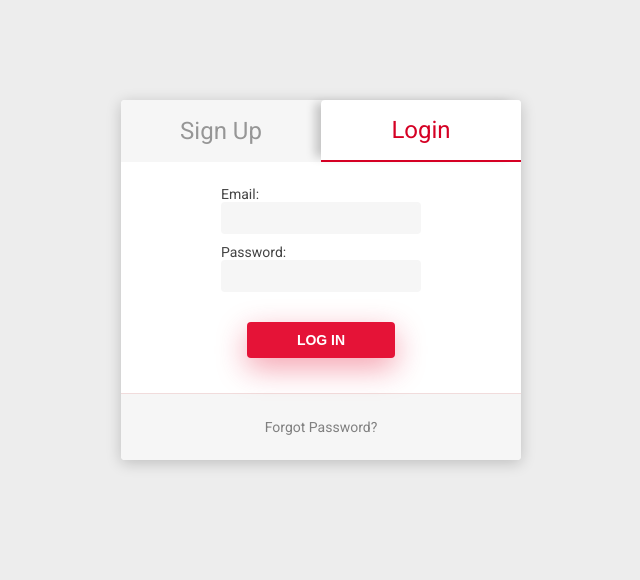
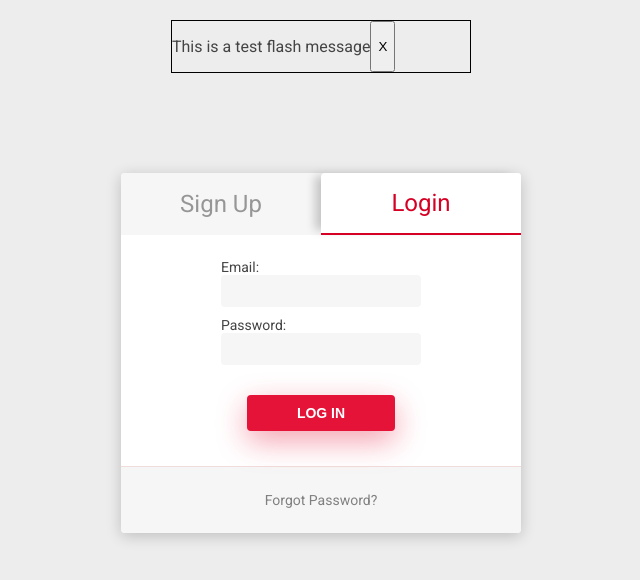
Before and after one commit to jordanepps/smartphone_medic, a React (Create React App) app in the folder client/: page /dashboard in a window 1280 px wide. Shown: the top 580 px of the page, without its empty margins (319-959 px from the left). Built offline with nearby package versions, Linux system fonts and the light colour scheme.

Commit message:
Begin to style flash component

```diff
--- a/client/src/components/TabDisplay/Signup.js
+++ b/client/src/components/TabDisplay/Signup.js
@@ -16,9 +16,6 @@ export default function Signup({ signup }) {
         ? { name: name.value, email: email.value, password: password.value }
         : null
     );
-    // return validPasswords(password.value, verify_password.value)
-    //   ? { name: name.value }
-    //   : null;
   };
 
   const validPasswords = (password, verify) => password === verify;
--- a/client/src/components/Utils/Utils.css
+++ b/client/src/components/Utils/Utils.css
@@ -101,3 +101,11 @@
 .btn-container.submit input:focus {
     background-color: #d50024;
 }
+
+.flash-message {
+    max-width: 300px;
+    margin: 20px auto 0;
+    border: 1px solid black;
+    display: flex;
+    text-align: center;
+}
--- a/client/src/routes/SignupLogin/SignupLogin.js
+++ b/client/src/routes/SignupLogin/SignupLogin.js
@@ -1,20 +1,24 @@
 import React, { useState } from 'react';
 import Login from '../../components/TabDisplay/Login';
 import Signup from '../../components/TabDisplay/Signup';
+import { Flash } from '../../components/Utils/Utils';
 // import AuthApiService from '../../services/auth-api-service';
 import './SignupLogin.css';
 
 export default function TabContainer() {
   const [tabIsLogin, setTabIsLogin] = useState(true);
+  const [flashMsg, setFlashMsg] = useState('This is a test flash message');
 
   const handleLoginSelect = () => setTabIsLogin(true);
   const handleSignUpSelect = () => setTabIsLogin(false);
 
   const handleSignupSubmit = data => {
-    console.log(data);
+    !data && setFlashMsg('Passwords do not match');
   };
 
   return (
+    <>
+      {flashMsg && <Flash message={flashMsg} />}
       <div className="dashboard-form-container">
         <div className="dashboard-form">
           <div className="tab-btn-container">
@@ -36,5 +40,6 @@ export default function TabContainer() {
           {tabIsLogin ? <Login /> : <Signup signup={handleSignupSubmit} />}
         </div>
       </div>
+    </>
   );
 }
```
Lines whose indentation alone changed are shown as unchanged.
